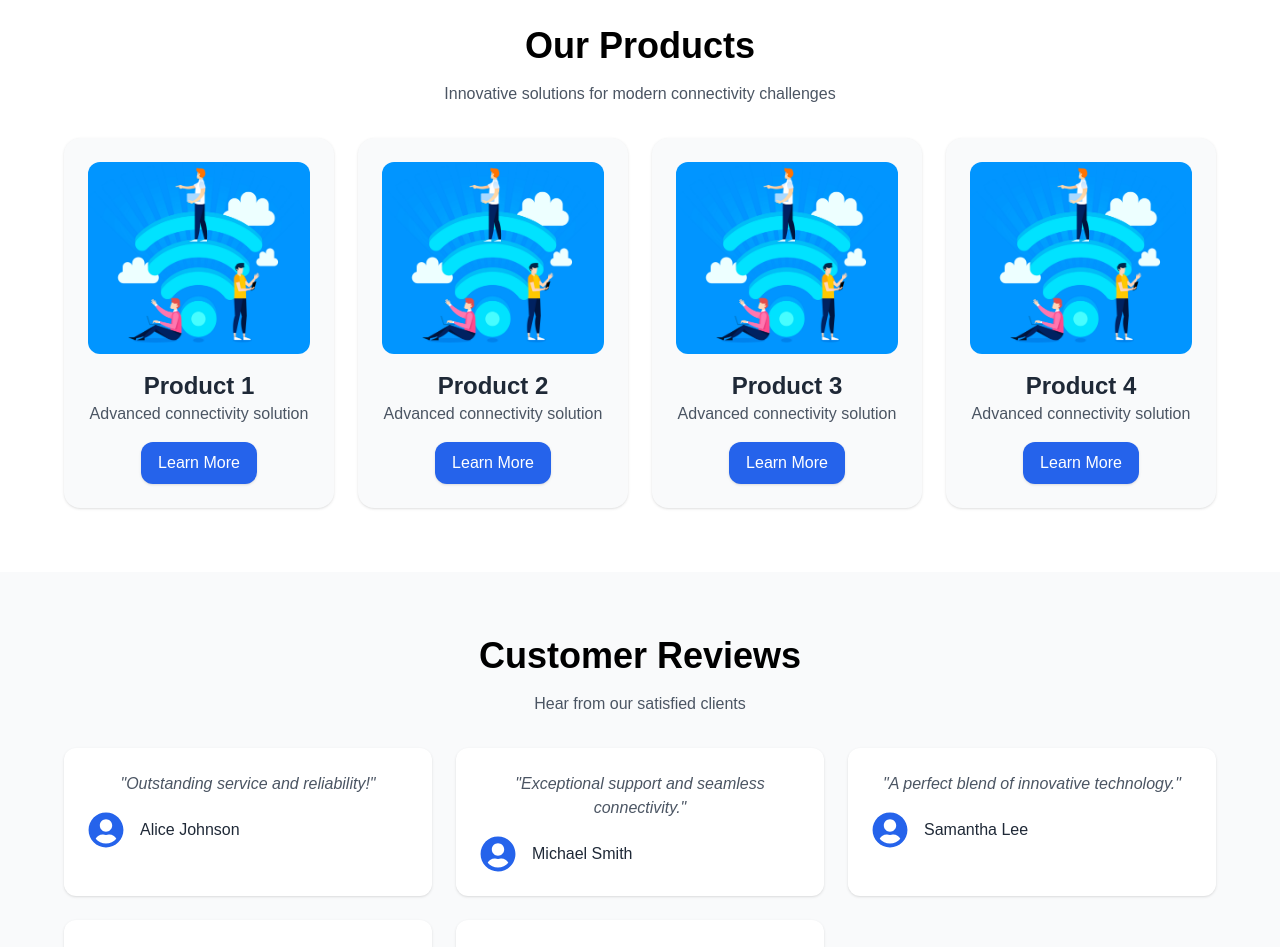
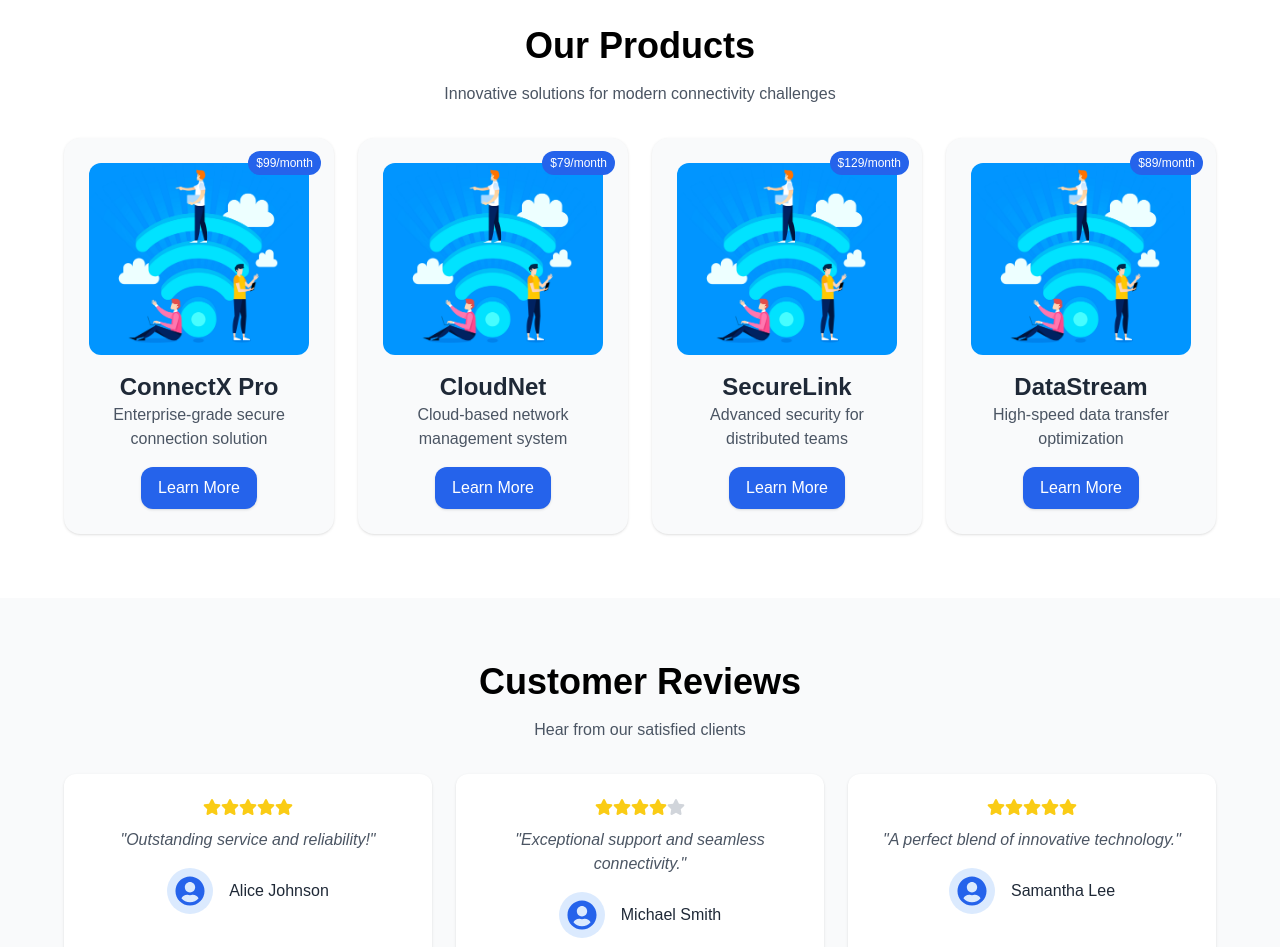
Before and after one commit to Vishal25102002/connectX, a React (Vite) app: page / in a window 1280 px wide. Shown: the part 1400-2347 px from the top of the page. Built offline with nearby package versions, Linux system fonts and the light colour scheme.

Commit message:
Artemis Changes

```diff
--- a/src/components/Home.tsx
+++ b/src/components/Home.tsx
@@ -15,7 +15,8 @@ import {
   FaMapMarkerAlt,
   FaServer,
   FaBars,
-  FaTimes
+  FaTimes,
+  FaStar
 } from 'react-icons/fa';
 import bannerImage from '../assets/network_ 1.png';
 import productImg from '../assets/product1.jpg';
@@ -26,14 +27,20 @@ const Home = () => {
   const [isMobileMenuOpen, setIsMobileMenuOpen] = React.useState(false);
 
   const customers = [
-    { id: 1, name: 'Alice Johnson', feedback: 'Outstanding service and reliability!' },
-    { id: 2, name: 'Michael Smith', feedback: 'Exceptional support and seamless connectivity.' },
-    { id: 3, name: 'Samantha Lee', feedback: 'A perfect blend of innovative technology.' },
-    { id: 4, name: 'Robert Brown', feedback: 'Innovative products that truly transform.' },
-    { id: 5, name: 'Emily Davis', feedback: 'My go-to solution for connectivity.' },
+    { id: 1, name: 'Alice Johnson', feedback: 'Outstanding service and reliability!', rating: 5 },
+    { id: 2, name: 'Michael Smith', feedback: 'Exceptional support and seamless connectivity.', rating: 4 },
+    { id: 3, name: 'Samantha Lee', feedback: 'A perfect blend of innovative technology.', rating: 5 },
+    { id: 4, name: 'Robert Brown', feedback: 'Innovative products that truly transform.', rating: 5 },
+    { id: 5, name: 'Emily Davis', feedback: 'My go-to solution for connectivity.', rating: 4 },
   ];
 
-  const products = [1, 2, 3, 4];
+  const products = [
+    { id: 1, name: 'ConnectX Pro', description: 'Enterprise-grade secure connection solution', price: '$99/month' },
+    { id: 2, name: 'CloudNet', description: 'Cloud-based network management system', price: '$79/month' },
+    { id: 3, name: 'SecureLink', description: 'Advanced security for distributed teams', price: '$129/month' },
+    { id: 4, name: 'DataStream', description: 'High-speed data transfer optimization', price: '$89/month' },
+  ];
+
   const mapPins = [
     { id: 1, top: '30%', left: '23%', location: 'North America' },
     { id: 2, top: '45%', left: '50%', location: 'Europe' },
@@ -64,6 +71,38 @@ const Home = () => {
         }
         .nav-link:hover::before {
           width: 100%;
+        }
+        .footer-link {
+          position: relative;
+          display: inline-block;
+          transition: transform 0.3s ease;
+          padding-left: 5px;
+        }
+        .footer-link:hover {
+          transform: translateX(5px);
+        }
+        .social-icon {
+          transition: all 0.3s ease;
+        }
+        .social-icon:hover {
+          transform: translateY(-5px);
+          box-shadow: 0 5px 15px rgba(59, 130, 246, 0.3);
+        }
+        .product-card {
+          transition: all 0.3s ease;
+          border: 1px solid transparent;
+        }
+        .product-card:hover {
+          border-color: #3b82f6;
+          box-shadow: 0 10px 30px rgba(59, 130, 246, 0.15);
+        }
+        @keyframes pulse {
+          0% { box-shadow: 0 0 0 0 rgba(59, 130, 246, 0.4); }
+          70% { box-shadow: 0 0 0 10px rgba(59, 130, 246, 0); }
+          100% { box-shadow: 0 0 0 0 rgba(59, 130, 246, 0); }
+        }
+        .pulse-animation {
+          animation: pulse 2s infinite;
         }
       `}</style>
 
@@ -155,7 +194,8 @@ const Home = () => {
             </p>
             <motion.button
               whileHover={{ scale: 1.05 }}
-              className="px-8 py-4 bg-blue-600 text-white rounded-xl shadow hover:bg-blue-700 transition-all"
+              whileTap={{ scale: 0.95 }}
+              className="px-8 py-4 bg-blue-600 text-white rounded-xl shadow hover:bg-blue-700 transition-all pulse-animation"
             >
               Start Free Trial
             </motion.button>
@@ -185,13 +225,23 @@ const Home = () => {
           ].map((item, index) => (
             <motion.div
               key={index}
-              className="p-6 bg-white rounded-xl shadow-md flex flex-col items-center"
+              className="p-6 bg-white rounded-xl shadow-md flex flex-col items-center hover:shadow-lg transition-shadow"
               initial={{ opacity: 0, y: 50 }}
               whileInView={{ opacity: 1, y: 0 }}
               transition={{ delay: index * 0.2 }}
+              whileHover={{ y: -5 }}
             >
               <div className="p-4 bg-blue-100 rounded-full">{item.icon}</div>
-              <h3 className="text-2xl font-bold mt-4">{item.number}</h3>
+              <motion.h3
+                className="text-2xl font-bold mt-4"
+                initial={{ scale: 1 }}
+                whileInView={{
+                  scale: [1, 1.2, 1],
+                  transition: { duration: 0.5, delay: 0.3 + index * 0.2 }
+                }}
+              >
+                {item.number}
+              </motion.h3>
               <p className="text-gray-600">{item.label}</p>
             </motion.div>
           ))}
@@ -225,6 +275,9 @@ const Home = () => {
                   key={index}
                   className="flex items-center space-x-4 p-4 bg-white rounded-xl shadow-sm hover:shadow-md transition-shadow"
                   whileHover={{ x: 10 }}
+                  initial={{ opacity: 0, x: -20 }}
+                  whileInView={{ opacity: 1, x: 0 }}
+                  transition={{ delay: index * 0.1 }}
                 >
                   <FaCheckCircle className="text-blue-600 text-xl" />
                   <span className="font-medium text-gray-700">{feature}</span>
@@ -245,23 +298,30 @@ const Home = () => {
           <div className="grid grid-cols-1 md:grid-cols-2 lg:grid-cols-4 gap-6">
             {products.map((product, index) => (
               <motion.div
-                key={product}
-                className="group relative bg-gray-50 p-6 rounded-2xl shadow hover:shadow-lg transform transition-transform hover:-translate-y-2"
+                key={product.id}
+                className="group relative bg-gray-50 p-6 rounded-2xl shadow hover:shadow-lg product-card"
                 whileHover={{ scale: 1.02 }}
                 initial={{ opacity: 0, y: 50 }}
                 whileInView={{ opacity: 1, y: 0 }}
                 transition={{ duration: 0.5, delay: index * 0.1 }}
               >
+                <div className="absolute top-3 right-3 bg-blue-600 text-white text-xs py-1 px-2 rounded-full">
+                  {product.price}
+                </div>
                 <img
                   src={productImg}
-                  alt={`Product ${product}`}
+                  alt={product.name}
                   className="w-full h-48 object-cover rounded-xl mb-4 transition-transform duration-300 group-hover:scale-105"
                 />
-                <h3 className="text-2xl font-bold text-gray-800">Product {product}</h3>
-                <p className="text-gray-600 mb-4">Advanced connectivity solution</p>
-                <button className="bg-blue-600 text-white px-4 py-2 rounded-xl shadow hover:bg-blue-700 transition">
+                <h3 className="text-2xl font-bold text-gray-800">{product.name}</h3>
+                <p className="text-gray-600 mb-4">{product.description}</p>
+                <motion.button
+                  className="bg-blue-600 text-white px-4 py-2 rounded-xl shadow hover:bg-blue-700 transition"
+                  whileHover={{ scale: 1.05 }}
+                  whileTap={{ scale: 0.95 }}
+                >
                   Learn More
-                </button>
+                </motion.button>
               </motion.div>
             ))}
           </div>
@@ -282,11 +342,21 @@ const Home = () => {
                 whileInView={{ opacity: 1, y: 0 }}
                 transition={{ duration: 0.5, delay: index * 0.1 }}
               >
+                <div className="flex justify-center mb-3">
+                  {[...Array(5)].map((_, i) => (
+                    <FaStar
+                      key={i}
+                      className={`text-lg ${i < customer.rating ? 'text-yellow-400' : 'text-gray-300'}`}
+                    />
+                  ))}
+                </div>
                 <p className="text-gray-600 italic mb-4">
                   "{customer.feedback}"
                 </p>
-                <div className="flex items-center space-x-4">
-                  <FaUserCircle className="text-4xl text-blue-600" />
+                <div className="flex items-center justify-center space-x-4">
+                  <div className="bg-blue-100 rounded-full p-2">
+                    <FaUserCircle className="text-3xl text-blue-600" />
+                  </div>
                   <span className="font-medium text-gray-800">{customer.name}</span>
                 </div>
               </motion.div>
@@ -329,6 +399,7 @@ const Home = () => {
                 initial={{ scale: 0 }}
                 whileInView={{ scale: 1 }}
                 transition={{ type: 'spring', delay: pin.id * 0.2 }}
+                whileHover={{ scale: 1.1 }}
               >
                 <span className="text-sm">{pin.location}</span>
               </motion.div>
@@ -340,55 +411,77 @@ const Home = () => {
       {/* Footer */}
       <footer className="bg-white text-black py-12 border-t border-gray-200">
         <div className="max-w-[90%] mx-auto grid grid-cols-1 md:grid-cols-4 gap-8">
-          <div className="space-y-4">
+          <motion.div
+            className="space-y-4"
+            initial={{ opacity: 0, y: 20 }}
+            whileInView={{ opacity: 1, y: 0 }}
+            transition={{ duration: 0.5 }}
+          >
             <h3 className="text-2xl font-bold">ConnectX</h3>
             <p className="text-gray-600">Revolutionizing global connectivity</p>
-          </div>
-          <div>
+          </motion.div>
+          <motion.div
+            initial={{ opacity: 0, y: 20 }}
+            whileInView={{ opacity: 1, y: 0 }}
+            transition={{ duration: 0.5, delay: 0.1 }}
+          >
             <h4 className="text-lg font-semibold mb-4">Products</h4>
             <ul className="space-y-2">
               {['Enterprise VPN', 'Cloud Network', 'Security Suite', 'SD-WAN'].map((item) => (
                 <li
                   key={item}
-                  className="text-gray-600 hover:text-blue-600 transition"
+                  className="text-gray-600 hover:text-blue-600 transition footer-link"
                 >
                   {item}
                 </li>
               ))}
             </ul>
-          </div>
-          <div>
+          </motion.div>
+          <motion.div
+            initial={{ opacity: 0, y: 20 }}
+            whileInView={{ opacity: 1, y: 0 }}
+            transition={{ duration: 0.5, delay: 0.2 }}
+          >
             <h4 className="text-lg font-semibold mb-4">Company</h4>
             <ul className="space-y-2">
               {['About', 'Careers', 'Blog', 'Contact'].map((item) => (
                 <li
                   key={item}
-                  className="text-gray-600 hover:text-blue-600 transition"
+                  className="text-gray-600 hover:text-blue-600 transition footer-link"
                 >
                   {item}
                 </li>
               ))}
             </ul>
-          </div>
-          <div>
+          </motion.div>
+          <motion.div
+            initial={{ opacity: 0, y: 20 }}
+            whileInView={{ opacity: 1, y: 0 }}
+            transition={{ duration: 0.5, delay: 0.3 }}
+          >
             <h4 className="text-lg font-semibold mb-4">Follow Us</h4>
             <div className="flex space-x-4">
               {[FaTwitter, FaLinkedin, FaGithub, FaYoutube].map((Icon, idx) => (
                 <motion.a
                   key={idx}
                   href="#"
-                  className="p-2 rounded-full bg-gray-100 hover:bg-gray-200 transition"
+                  className="p-2 rounded-full bg-gray-100 hover:bg-gray-200 transition social-icon"
                   whileHover={{ scale: 1.1 }}
                 >
                   <Icon className="text-xl text-blue-600" />
                 </motion.a>
               ))}
             </div>
-          </div>
+          </motion.div>
         </div>
-        <div className="mt-8 pt-8 border-t border-gray-200 text-center text-gray-600">
+        <motion.div
+          className="mt-8 pt-8 border-t border-gray-200 text-center text-gray-600"
+          initial={{ opacity: 0 }}
+          whileInView={{ opacity: 1 }}
+          transition={{ delay: 0.5 }}
+        >
           © {new Date().getFullYear()} ConnectX. All rights reserved.
-        </div>
+        </motion.div>
       </footer>
       <div><Chatbot/></div>
     </div>
```
